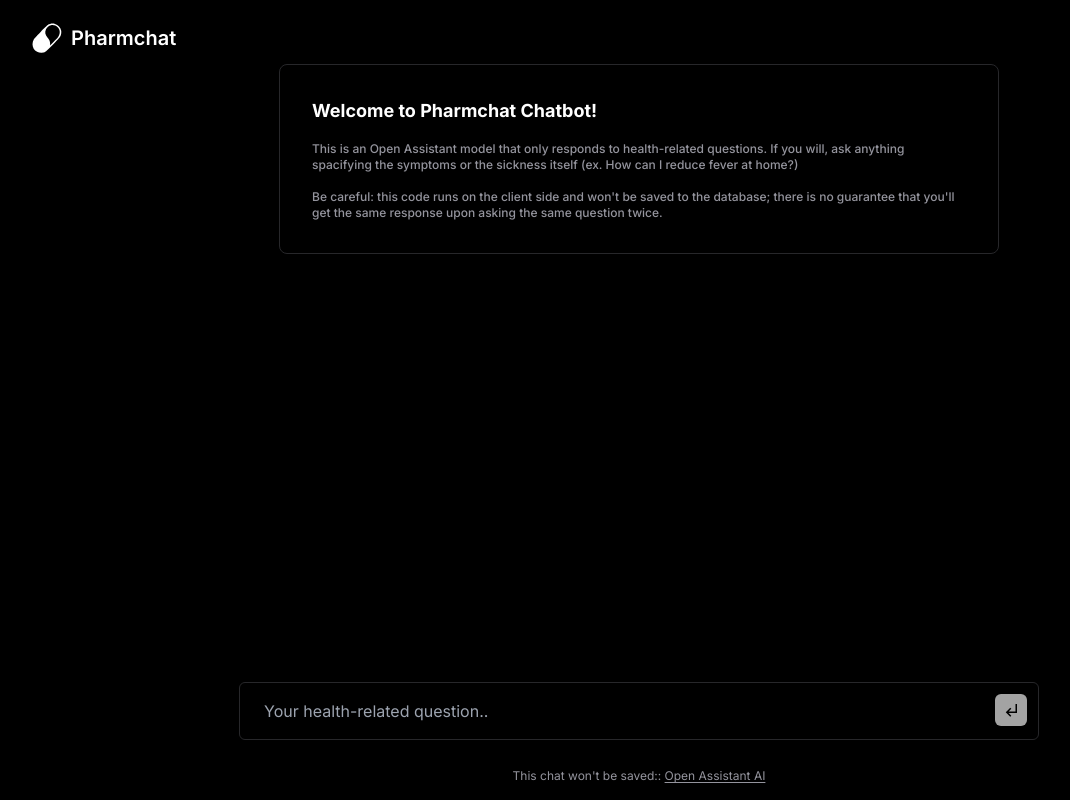
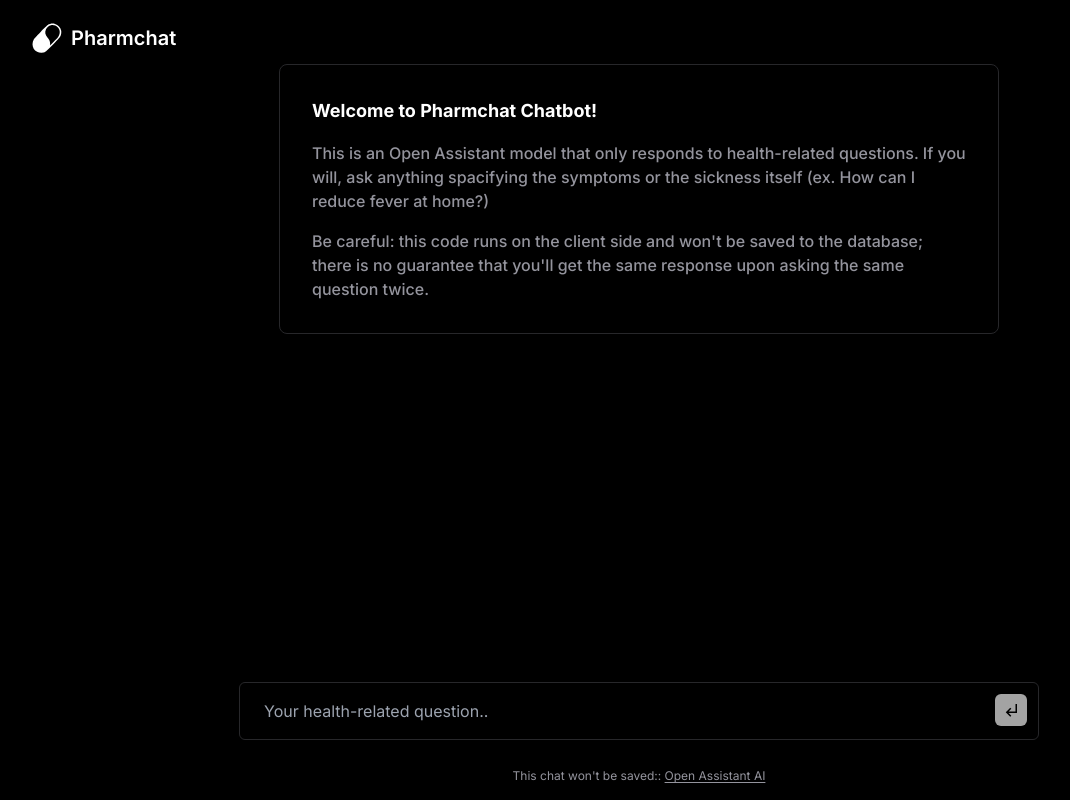
Before and after one commit to Yevhenbk/pharmchat, a Next.js app: page /askai in a window 1280 px wide. Shown: the whole page, without its empty margins (1-1071 px from the left). Built offline with nearby package versions, Linux system fonts and the light colour scheme.

Commit message:
improe ui

```diff
--- a/src/components/chatbot/ChatWindow.tsx
+++ b/src/components/chatbot/ChatWindow.tsx
@@ -53,15 +53,15 @@
         }) :
         <Modal>
           <div className="flex w-full flex-col gap-4">
-            <h4 className="font-bold text-md md:text-lg text-white">
+            <h4 className="font-bold text-base md:text-lg text-white">
               {modalTitle}
             </h4>
             <p className="font-medium text-teritaryGray text-xs
-            md:text-md">
+            md:text-base">
               {modalDescription}
             </p>
             <p className="font-medium text-teritaryGray text-xs
-            md:text-md">
+            md:text-base">
               {modalResponse}
             </p>
           </div>
```
